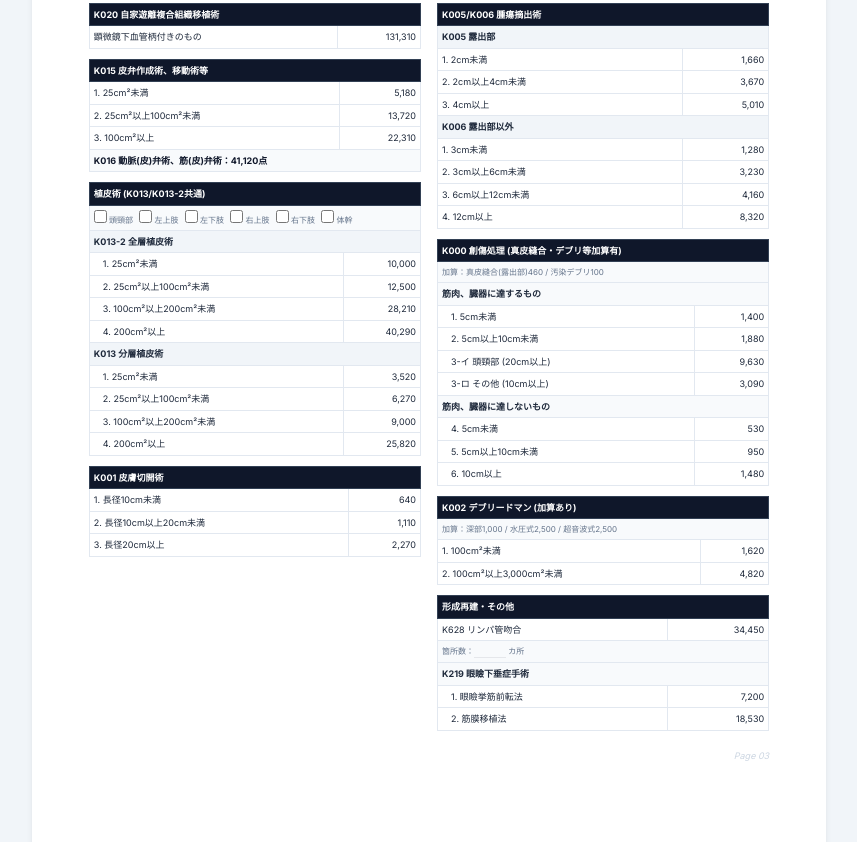
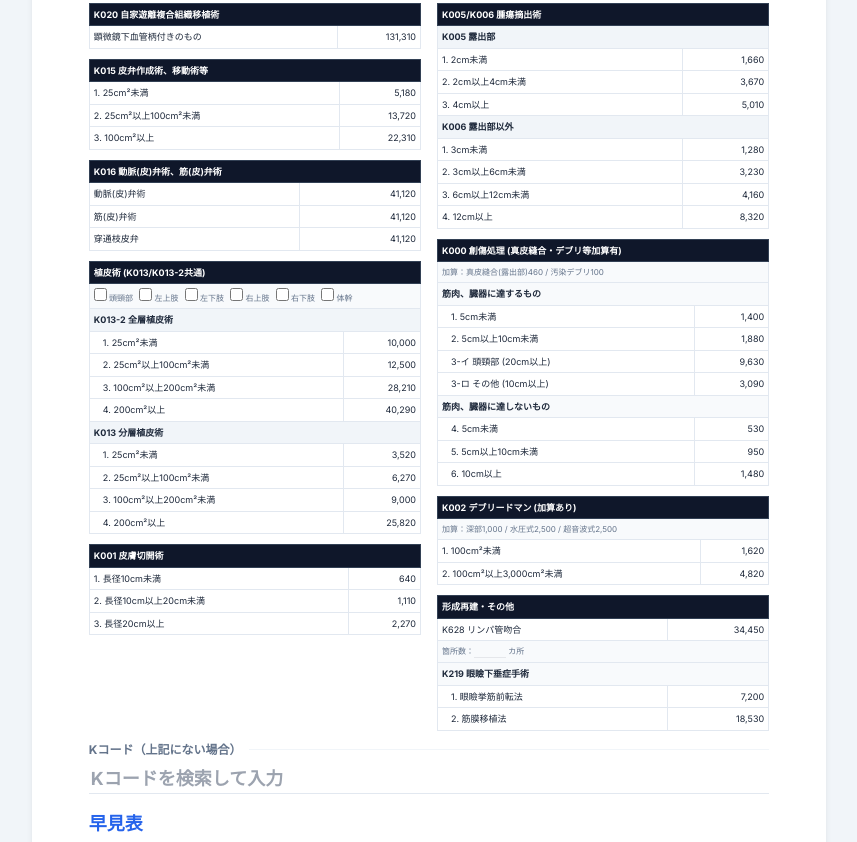
Before and after one commit to prs-kgu/operation-record, a website built with Vite: page index.html in a window 1280 px wide. Shown: the part 2541-3383 px from the top of the page, without its empty margins (211-1068 px from the left). Built offline with nearby package versions, Linux system fonts and the light colour scheme.

Commit message:
Kコード自由入力欄

```diff
--- a/index.html
+++ b/index.html
@@ -386,7 +386,15 @@
                         <tr onclick="toggleRow(this)"><td>1. 25cm²未満</td><td class="text-right">5,180</td></tr>
                         <tr onclick="toggleRow(this)"><td>2. 25cm²以上100cm²未満</td><td class="text-right">13,720</td></tr>
                         <tr onclick="toggleRow(this)"><td>3. 100cm²以上</td><td class="text-right">22,310</td></tr>
-                        <tr onclick="toggleRow(this)"><td colspan="2" class="bg-slate-50 text-slate-900 font-bold">K016 動脈(皮)弁術、筋(皮)弁術：41,120点</td></tr>
+                    </tbody>
+                </table>
+
+                <table class="points-table">
+                    <thead><tr><th colspan="2">K016 動脈(皮)弁術、筋(皮)弁術</th></tr></thead>
+                    <tbody>
+                        <tr onclick="toggleRow(this)"><td>動脈(皮)弁術</td><td class="text-right">41,120</td></tr>
+                        <tr onclick="toggleRow(this)"><td>筋(皮)弁術</td><td class="text-right">41,120</td></tr>
+                        <tr onclick="toggleRow(this)"><td>穿通枝皮弁</td><td class="text-right">41,120</td></tr>
                     </tbody>
                 </table>
 
@@ -483,6 +491,13 @@
                     </tbody>
                 </table>
             </div>
+        </div>
+        <div class="mb-4">
+            <div class="section-title">Kコード（上記にない場合）</div>
+            <input type="text" class="input-underlined w-full text-lg font-bold" placeholder="Kコードを検索して入力">
+        </div>
+        <div class="mb-4">
+            <a href="https://docs.google.com/spreadsheets/d/13ZG8FXXzWYKLNJUzk5kPcwShQwx13tor5sHJ20DI_IQ/edit?gid=1301598919#gid=1301598919" class="text-blue-600 font-bold text-lg" target="_blank">早見表</a>
         </div>
         <div class="text-right text-[9px] text-slate-300 mt-2 italic">Page 03</div>
     </div>
```
